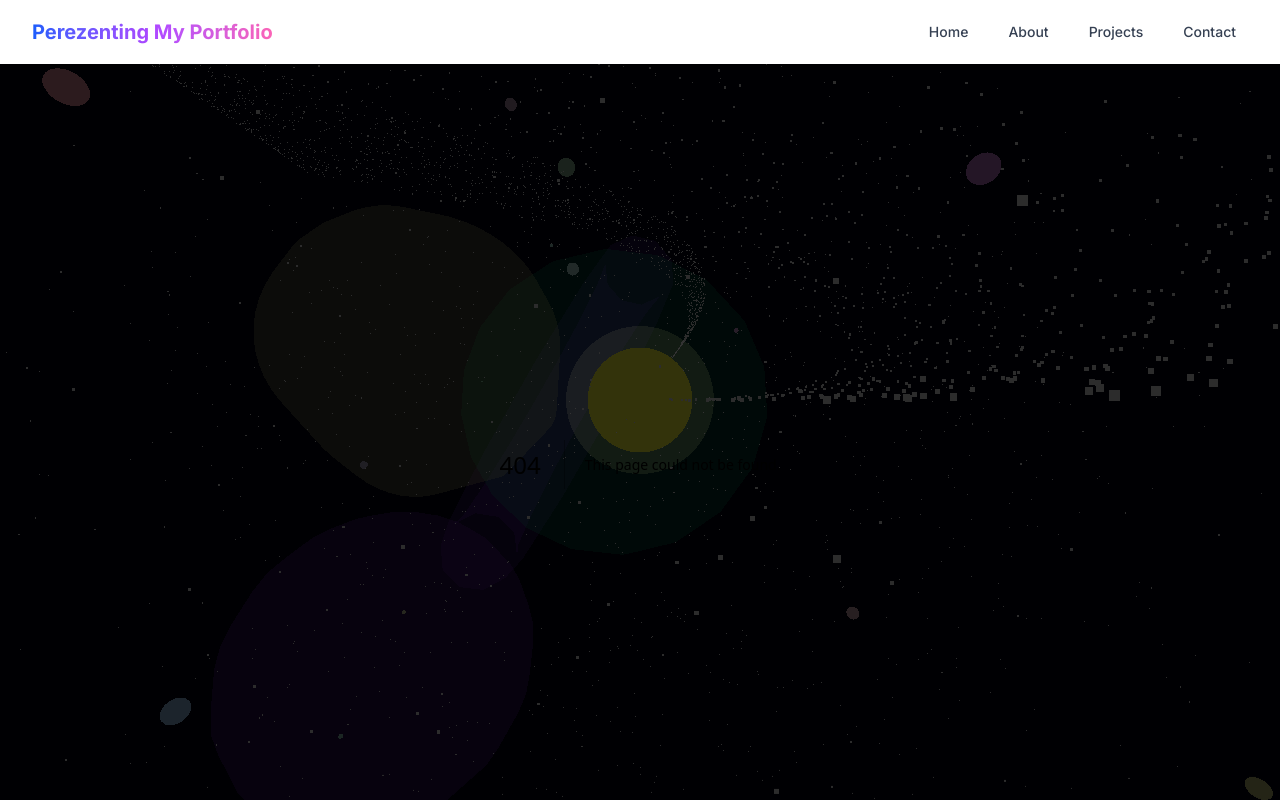
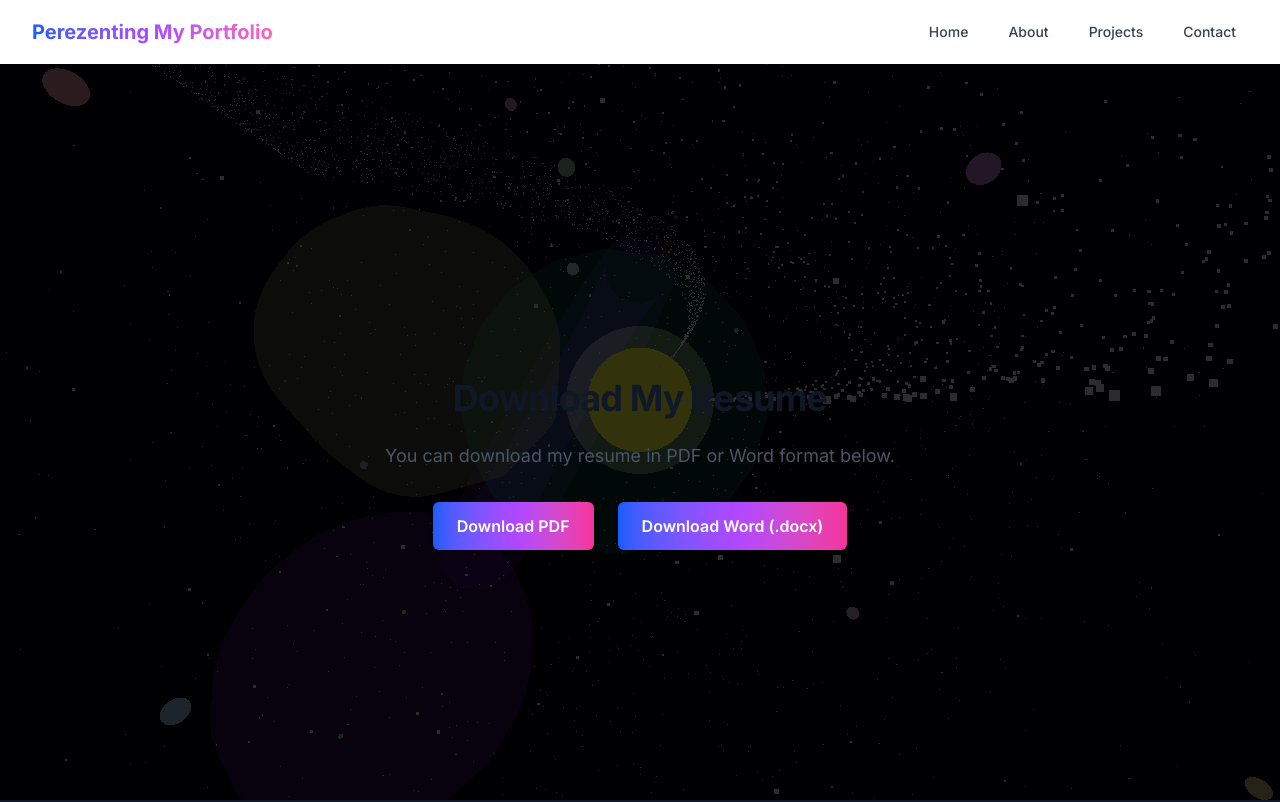
Before and after one commit to Perezented/Perezented.github.io, a Next.js app in the folder portfolio/: page /resume in a window 1280 px wide. Before the commit this address had no page. Shown: the top 802 px of the page. Built offline with nearby package versions, Linux system fonts and the light colour scheme.

Commit message:
Adds downloadable resume page with PDF and Word formats
- Introduces a resume download feature for improved accessibility, making resumes available in both PDF and Word formats.
- Cleans up unused font code and minor layout markup.
- Enhances portfolio professionalism and user experience.

```diff
--- a/portfolio/src/app/layout.tsx
+++ b/portfolio/src/app/layout.tsx
@@ -1,9 +1,6 @@
 import type { Metadata } from "next";
-import { Inter } from "next/font/google";
 import "./globals.css";
 import GalaxyLayout from "@/components/GalaxyLayout";
-
-const inter = Inter({ subsets: ["latin"] });
 
 export const metadata: Metadata = {
   title: "Michael Perez's Portfolio | Web Developer",
--- /dev/null
+++ b/portfolio/src/app/resume/page.tsx
@@ -0,0 +1,31 @@
+
+export default function ResumeDownload() {
+	return (
+		<div className="flex flex-col items-center justify-center min-h-screen">
+			<div className="max-w-xl w-full px-4 sm:px-6 lg:px-8 text-center">
+				<h1 className="text-4xl font-bold tracking-tight text-gray-900 dark:text-white mb-6">Download My Resume</h1>
+				<p className="mb-8 text-lg text-gray-600 dark:text-gray-300">
+					You can download my resume in PDF or Word format below.
+				</p>
+				<div className="flex gap-6 items-center justify-center">
+					<a
+						href="/Michael Perez-Resume.pdf"
+						target="_blank"
+						rel="noopener noreferrer"
+						className="inline-flex items-center rounded-md bg-gradient-to-r from-blue-600 via-purple-500 to-pink-500 px-6 py-3 text-base font-semibold text-white shadow-sm hover:from-blue-500 hover:via-purple-400 hover:to-pink-400 focus-visible:outline-2 focus-visible:outline-offset-2 focus-visible:outline-blue-600 transition-colors"
+					>
+						Download PDF
+					</a>
+					<a
+						href="/Michael Perez Resume.docx"
+						target="_blank"
+						rel="noopener noreferrer"
+						className="inline-flex items-center rounded-md bg-gradient-to-r from-blue-600 via-purple-500 to-pink-500 px-6 py-3 text-base font-semibold text-white shadow-sm hover:from-blue-500 hover:via-purple-400 hover:to-pink-400 focus-visible:outline-2 focus-visible:outline-offset-2 focus-visible:outline-blue-600 transition-colors"
+					>
+						Download Word (.docx)
+					</a>
+				</div>
+			</div>
+		</div>
+	);
+}
--- a/portfolio/src/components/GalaxyLayout.tsx
+++ b/portfolio/src/components/GalaxyLayout.tsx
@@ -22,7 +22,7 @@ export default function GalaxyLayout({ children }: { children: React.ReactNode }
         height: '100%',
         zIndex: -1,
         backgroundColor: 'rgba(0,0,0,.8)'
-      }}></div>
+      }} />
       <Navbar />
       <main className="min-h-screen relative z-10">
         {children}
```
Also changed, not shown: 2 other files (tests, documents, lock files or other folders).
